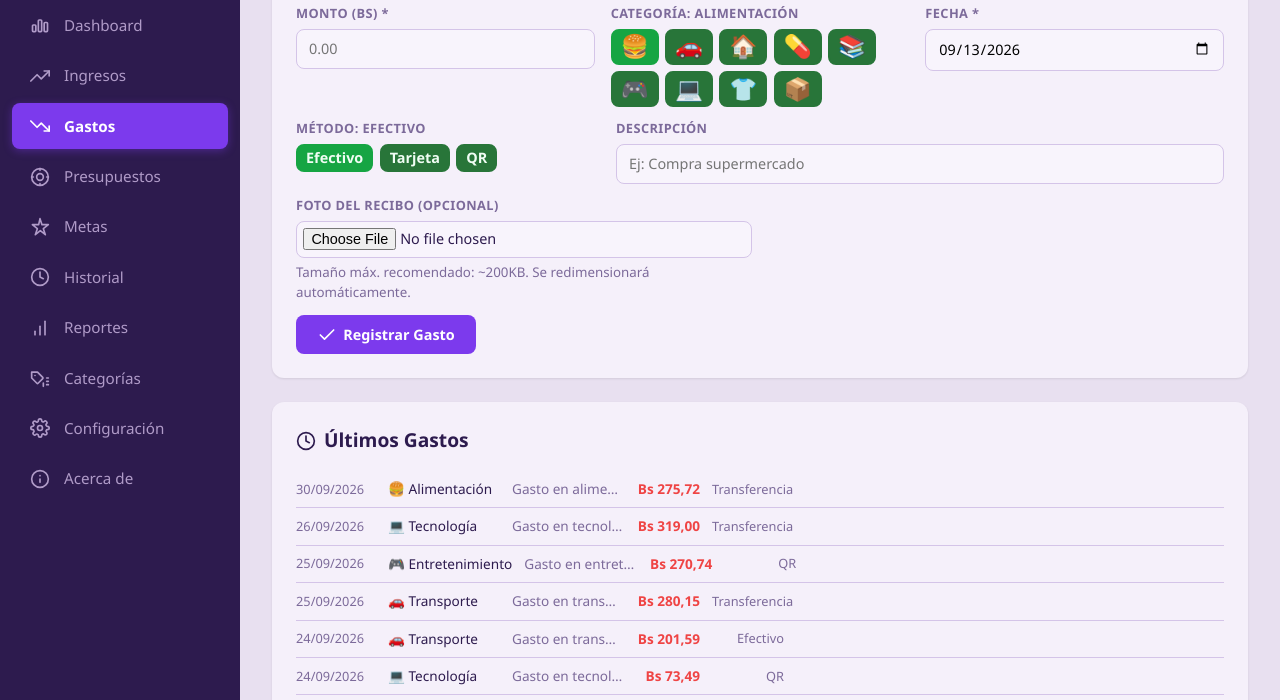
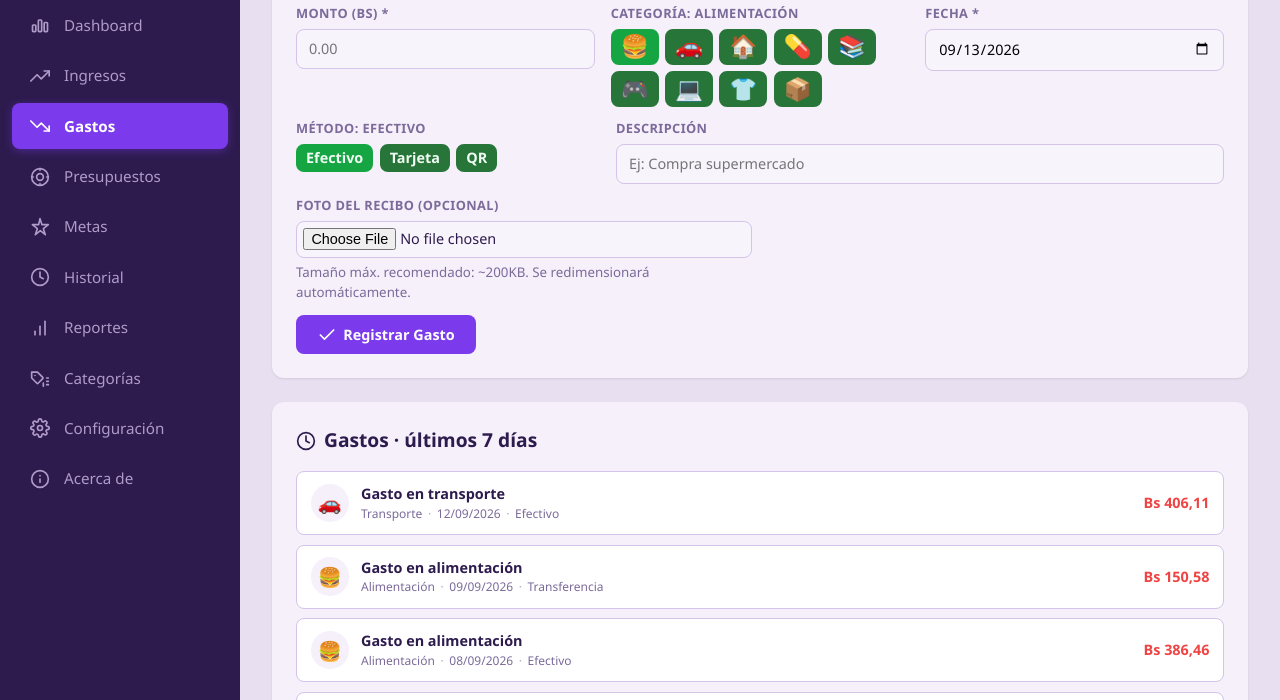
Before and after one commit to ronaIORT/control-gastos, a website built with Vite: page index.html in a window 1280 px wide. Both pictures are taken after a click on the button "Gastos". Shown: the part 89-789 px from the top of the page. Built offline with nearby package versions, Linux system fonts and the light colour scheme.

Commit message:
rediseno de ultimos gastos e ingresos en tarjetas y filtro de gastos de los ultimos 7 dias con totales

```diff
--- a/package.json
+++ b/package.json
@@ -1,6 +1,6 @@
 {
   "name": "control-gastos",
-  "version": "3.7.5",
+  "version": "3.7.9",
   "private": true,
   "type": "module",
   "scripts": {
--- a/src/css/components/fab.css
+++ b/src/css/components/fab.css
@@ -36,8 +36,7 @@
   height: 24px;
 }
 
-tr[data-tx-id],
-.history-item[data-tx-id] {
+tr[data-tx-id] {
   cursor: pointer;
 }
 
--- a/src/css/components/forms.css
+++ b/src/css/components/forms.css
@@ -163,67 +163,7 @@
     background: #16a543;
 }
 
-/* ===== Historial de gastos ===== */
-.history-list {
-    display: flex;
-    flex-direction: column;
-    overflow-x: auto;
-    -webkit-overflow-scrolling: touch;
-}
-
-.history-item {
-    display: flex;
-    align-items: center;
-    gap: 0.75rem;
-    padding: 0.5rem 0;
-    border-bottom: 1px solid var(--border);
-    font-size: 0.85rem;
-    min-width: 580px;
-}
-
-.history-item:last-child {
-    border-bottom: none;
-}
-
-.history-date {
-    color: var(--text-light);
-    min-width: 5rem;
-    font-size: 0.8rem;
-    flex-shrink: 0;
-}
-
-.history-cat {
-    min-width: 7rem;
-    font-weight: 500;
-    flex-shrink: 0;
-}
-
-.history-desc {
-    min-width: 4rem;
-    flex: 1;
-    color: var(--text-light);
-    overflow: hidden;
-    text-overflow: ellipsis;
-    white-space: nowrap;
-    max-width: 7rem;
-}
-
-.history-amount {
-    min-width: 4rem;
-    text-align: right;
-    font-weight: 600;
-    color: var(--red);
-    flex-shrink: 0;
-}
-
-.history-method {
-    min-width: 4.5rem;
-    text-align: right;
-    font-size: 0.8rem;
-    color: var(--text-light);
-    flex-shrink: 0;
-}
-
+/* ===== Total del historial ===== */
 .history-total {
     display: flex;
     justify-content: flex-end;
@@ -236,9 +176,124 @@
     color: var(--red);
 }
 
+/* Varios totales agrupados (historial de gastos) */
+.history-totals {
+    display: flex;
+    flex-direction: column;
+    gap: 0.25rem;
+    padding-top: 0.75rem;
+    border-top: 2px solid var(--border);
+    margin-top: 0.5rem;
+}
+
+.history-totals .history-total {
+    padding-top: 0;
+    border-top: none;
+    margin-top: 0;
+}
+
+.history-total-secondary {
+    font-size: 0.9rem;
+    font-weight: 600;
+    color: var(--text-light);
+}
+
 .history-empty {
     padding: 1rem 0;
     text-align: center;
     color: var(--text-light);
     font-size: 0.9rem;
 }
+
+/* ===== Historial de gastos e ingresos en tarjetas ===== */
+.expense-history,
+.income-history {
+    display: flex;
+    flex-direction: column;
+    gap: 0.6rem;
+}
+
+.expense-card,
+.income-card {
+    display: flex;
+    align-items: center;
+    gap: 0.75rem;
+    padding: 0.7rem 0.85rem;
+    background: #fff;
+    border: 1px solid var(--border);
+    border-radius: var(--radius-sm);
+    cursor: pointer;
+    transition: border-color var(--transition), box-shadow var(--transition), transform var(--transition);
+}
+
+.expense-card:hover,
+.income-card:hover {
+    border-color: var(--accent);
+    box-shadow: var(--shadow-md);
+    transform: translateY(-1px);
+}
+
+.expense-card-icon,
+.income-card-icon {
+    flex-shrink: 0;
+    display: flex;
+    align-items: center;
+    justify-content: center;
+    width: 2.4rem;
+    height: 2.4rem;
+    font-size: 1.2rem;
+    line-height: 1;
+    background: #f5f0fa;
+    border-radius: 50%;
+}
+
+.expense-card-body,
+.income-card-body {
+    flex: 1;
+    min-width: 0;
+}
+
+.expense-card-desc,
+.income-card-desc {
+    font-weight: 600;
+    font-size: 0.9rem;
+    overflow: hidden;
+    text-overflow: ellipsis;
+    white-space: nowrap;
+}
+
+.expense-card-meta,
+.income-card-meta {
+    display: flex;
+    flex-wrap: wrap;
+    align-items: center;
+    gap: 0.35rem;
+    font-size: 0.75rem;
+    color: var(--text-light);
+}
+
+.expense-card-cat,
+.income-card-cat {
+    font-weight: 500;
+}
+
+.expense-card-meta .dot,
+.income-card-meta .dot {
+    opacity: 0.6;
+}
+
+.expense-card-amount,
+.income-card-amount {
+    flex-shrink: 0;
+    font-weight: 700;
+    font-size: 0.9rem;
+    text-align: right;
+}
+
+.expense-card-amount {
+    color: var(--red);
+}
+
+.income-card-amount {
+    color: var(--green);
+}
--- a/src/css/responsive.css
+++ b/src/css/responsive.css
@@ -89,6 +89,19 @@
         z-index: 300;
     }
 
+    /* Tarjetas de gastos e ingresos más compactas */
+    .expense-card,
+    .income-card {
+        padding: 0.6rem 0.7rem;
+    }
+
+    .expense-card-icon,
+    .income-card-icon {
+        width: 2.1rem;
+        height: 2.1rem;
+        font-size: 1.05rem;
+    }
+
 }
 
 /* ===== Ajustes para móviles pequeños (<= 480px) ===== */
--- a/src/js/components/acercade.js
+++ b/src/js/components/acercade.js
@@ -5,7 +5,7 @@ export function render(container) {
         <div class="form-card">
             <h2>${ICONS.info} Acerca de la App</h2>
             <p><strong>Control de Gastos</strong></p>
-            <p style="color:var(--text-light)">Versión 3.7.5</p>
+            <p style="color:var(--text-light)">Versión 3.7.9</p>
             <p style="color:var(--text-light)">Aplicación personal para el control y seguimiento de finanzas.</p>
         </div>
     `;
--- a/src/js/components/expenseForm.js
+++ b/src/js/components/expenseForm.js
@@ -1,5 +1,5 @@
 import { getState, addTransaction } from '../state.js';
-import { setDefaultDates, getTodayLocal } from '../utils/dateHelpers.js';
+import { setDefaultDates, getTodayLocal, getLocalDateDaysAgo } from '../utils/dateHelpers.js';
 import { processImageToBase64 } from '../utils/imageCompressor.js';
 import { ICONS } from '../utils/icons.js';
 import { notify } from '../utils/notification.js';
@@ -9,9 +9,9 @@ import { selectTransaction } from '../utils/selectionFab.js';
 export function render(container) {
     const { categories, transactions } = getState();
     const gastoCats = categories.filter(c => c.tipo === 'gasto');
-    const gastos = transactions.filter(t => t.tipo === 'gasto');
-    const totalGastos = gastos.reduce((sum, t) => sum + t.monto, 0);
-    const ultimosGastos = gastos.slice(0, 10);
+    const ultimosGastos = gastosUltimos7Dias(transactions);
+    const totalGastos7 = ultimosGastos.reduce((sum, t) => sum + t.monto, 0);
+    const totalGastos = transactions.filter(t => t.tipo === 'gasto').reduce((sum, t) => sum + t.monto, 0);
     let categoriaSeleccionada = gastoCats.length > 0 ? gastoCats[0].name : '';
     let metodoSeleccionado = 'Efectivo';
 
@@ -52,11 +52,14 @@ export function render(container) {
             </form>
         </div>
         <div class="form-card">
-            <h2>${ICONS.history} Últimos Gastos</h2>
-            <div id="expenseHistoryList" class="history-list">
+            <h2>${ICONS.history} Gastos · últimos 7 días</h2>
+            <div id="expenseHistoryList" class="expense-history">
                 ${renderHistoryItems(ultimosGastos, categories)}
             </div>
-            <div class="history-total">Total general: ${formatBs(totalGastos)}</div>
+            <div class="history-totals">
+                <div class="history-total history-total-secondary" id="expenseTotal7">Total últimos 7 días: ${formatBs(totalGastos7)}</div>
+                <div class="history-total" id="expenseTotalAll">Total general: ${formatBs(totalGastos)}</div>
+            </div>
         </div>
     `;
 
@@ -133,7 +136,7 @@ export function render(container) {
     });
 
     document.getElementById('expenseHistoryList').addEventListener('click', (e) => {
-        const item = e.target.closest('.history-item[data-tx-id]');
+        const item = e.target.closest('.expense-card[data-tx-id]');
         if (item) selectTransaction(item.dataset.txId);
     });
 }
@@ -147,18 +150,31 @@ function finalizeExpense(tx) {
     notify('Gasto registrado correctamente.', 'success');
 }
 
+function gastosUltimos7Dias(transactions) {
+    const hoy = getTodayLocal();
+    const corte = getLocalDateDaysAgo(6);
+    return transactions.filter(t => t.tipo === 'gasto' && t.fecha >= corte && t.fecha <= hoy);
+}
+
 function renderHistoryItems(gastos, categories) {
-    if (!gastos.length) return '<div class="history-empty">No hay gastos registrados.</div>';
+    if (!gastos.length) return '<div class="history-empty">No hay gastos en los últimos 7 días.</div>';
     return gastos.map(t => {
         const cat = categories.find(c => c.name === t.categoria);
         const emoji = cat ? cat.emoji : '📦';
         return `
-            <div class="history-item" data-tx-id="${t.id}">
-                <span class="history-date">${formatDate(t.fecha)}</span>
-                <span class="history-cat">${emoji} ${t.categoria || '-'}</span>
-                <span class="history-desc">${t.descripcion || '-'}</span>
-                <span class="history-amount">${formatBs(t.monto)}</span>
-                <span class="history-method">${t.metodo || '-'}</span>
+            <div class="expense-card" data-tx-id="${t.id}">
+                <div class="expense-card-icon">${emoji}</div>
+                <div class="expense-card-body">
+                    <div class="expense-card-desc">${t.descripcion || '-'}</div>
+                    <div class="expense-card-meta">
+                        <span class="expense-card-cat">${t.categoria || '-'}</span>
+                        <span class="dot">·</span>
+                        <span>${formatDate(t.fecha)}</span>
+                        <span class="dot">·</span>
+                        <span>${t.metodo || '-'}</span>
+                    </div>
+                </div>
+                <div class="expense-card-amount">${formatBs(t.monto)}</div>
             </div>
         `;
     }).join('');
@@ -166,10 +182,13 @@ function renderHistoryItems(gastos, categories) {
 
 function refreshHistory() {
     const { transactions, categories } = getState();
-    const gastos = transactions.filter(t => t.tipo === 'gasto');
-    const total = gastos.reduce((sum, t) => sum + t.monto, 0);
+    const gastos = gastosUltimos7Dias(transactions);
+    const total7 = gastos.reduce((sum, t) => sum + t.monto, 0);
+    const total = transactions.filter(t => t.tipo === 'gasto').reduce((sum, t) => sum + t.monto, 0);
     const list = document.getElementById('expenseHistoryList');
-    if (list) list.innerHTML = renderHistoryItems(gastos.slice(0, 10), categories);
-    const totalEl = document.querySelector('.history-total');
+    if (list) list.innerHTML = renderHistoryItems(gastos, categories);
+    const total7El = document.getElementById('expenseTotal7');
+    if (total7El) total7El.textContent = 'Total últimos 7 días: ' + formatBs(total7);
+    const totalEl = document.getElementById('expenseTotalAll');
     if (totalEl) totalEl.textContent = 'Total general: ' + formatBs(total);
 }
--- a/src/js/utils/dateHelpers.js
+++ b/src/js/utils/dateHelpers.js
@@ -19,6 +19,16 @@ export function getCurrentMonthRange() {
 // Obtiene la fecha local actual en formato YYYY-MM-DD (evita el desfase UTC)
 export function getTodayLocal() {
     const d = new Date();
+    const yyyy = d.getFullYear();
+    const mm = String(d.getMonth() + 1).padStart(2, '0');
+    const dd = String(d.getDate()).padStart(2, '0');
+    return `${yyyy}-${mm}-${dd}`;
+}
+
+// Obtiene la fecha local de hace N días en formato YYYY-MM-DD (evita el desfase UTC)
+export function getLocalDateDaysAgo(days) {
+    const d = new Date();
+    d.setDate(d.getDate() - days);
     const yyyy = d.getFullYear();
     const mm = String(d.getMonth() + 1).padStart(2, '0');
     const dd = String(d.getDate()).padStart(2, '0');
```
Also changed, not shown: src/js/components/incomeForm.js (+13 -7 lines), 1 other file.
